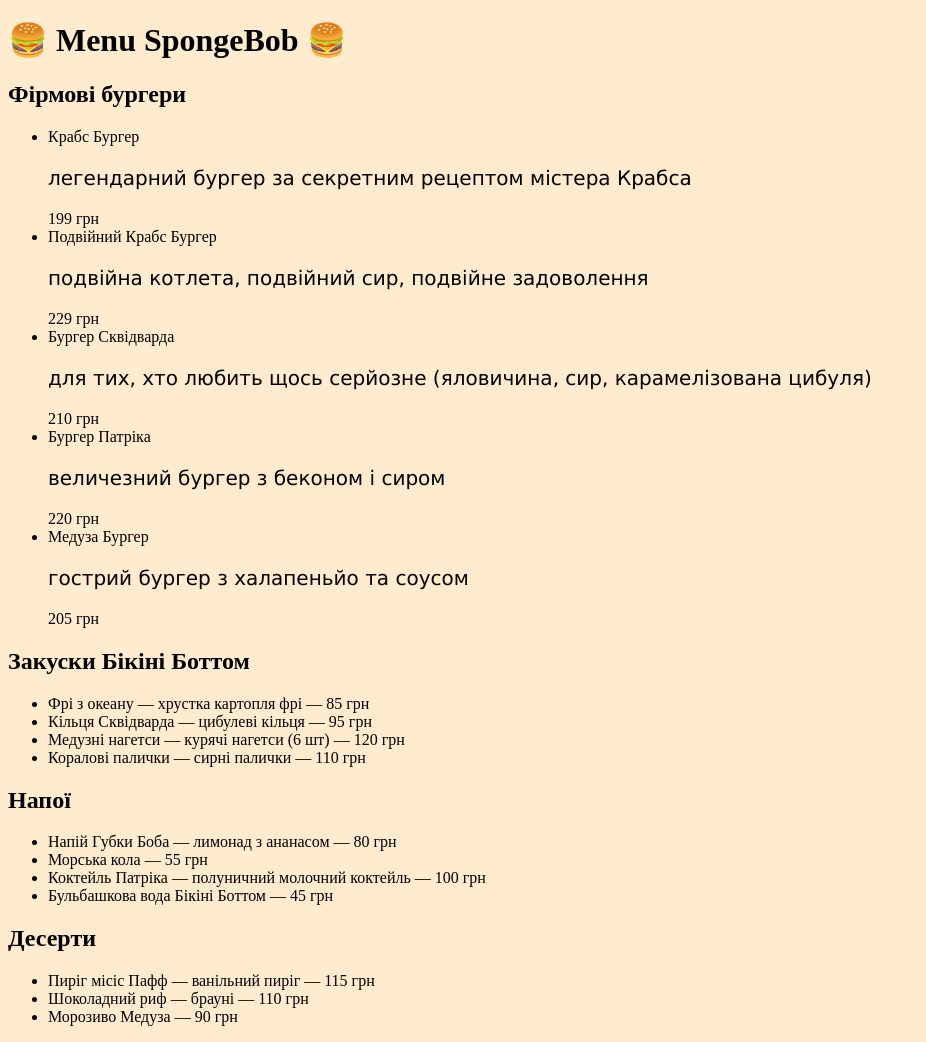
After one commit to siZma-hue/Pet-Project-Django, a Django app: page /menu/ in a window 1280 px wide. The commit adds this page. Shown: the whole page, without its empty margins (0-926 px from the left). Run offline with Django 5.2, Linux system fonts and the light colour scheme.

Commit message:
add burger menu section

```diff
--- a/restaurant/urls.py
+++ b/restaurant/urls.py
@@ -22,4 +22,5 @@ from django.urls import path, include
 urlpatterns = [
     path('admin/', admin.site.urls),
     path('', include('system.urls')),
+
 ]
--- a/system/static/system/css/style.css
+++ b/system/static/system/css/style.css
@@ -61,6 +61,7 @@ header {
 }
 
 .box {
+    background-color: #FFEED5;
     width: 344px;
     border: 1px solid orange;
     border-radius: 20px;
@@ -87,3 +88,15 @@ header {
     box-shadow: 0 10px 20px rgba(0,0,0,0.15);
     transition: 0.3s;
 }
+
+.menu {
+    color: black;
+}
+
+.menu h1 {
+    font-size: 2rem;
+}
+
+.menu h2 {
+    font-size: 1.5rem;
+}
--- /dev/null
+++ b/system/templates/system/menu.html
@@ -0,0 +1,70 @@
+{% load static %}
+<!DOCTYPE html>
+<html lang="en">
+<head>
+    <meta charset="UTF-8">
+    <title>Menu</title>
+    <link rel="stylesheet" href="{% static 'system/css/style.css' %}">
+</head>
+<body>
+    <div class="menu">
+        <h1>🍔 Menu SpongeBob 🍔</h1>
+            <div class="burger">
+                <h2>Фірмові бургери</h2>
+                <ul class="menu-list">
+                    <li class="menu-items">
+                        <span class="name">Крабс Бургер </span>
+                        <p class="description">легендарний бургер за секретним рецептом містера Крабса</p>
+                        <span class="price">199 грн</span>
+                    </li>
+                    <li class="menu-items">
+                        <span class="name">Подвійний Крабс Бургер</span>
+                        <p class="description">подвійна котлета, подвійний сир, подвійне задоволення</p>
+                        <span class="price">229 грн</span>
+                    </li>
+                    <li class="menu-items">
+                        <span class="name">Бургер Сквідварда </span>
+                        <p class="description">для тих, хто любить щось серйозне (яловичина, сир, карамелізована цибуля)</p>
+                        <span class="price">210 грн</span>
+                    </li>
+                    <li class="menu-items">
+                        <span class="name">Бургер Патріка </span>
+                        <p class="description">величезний бургер з беконом і сиром</p>
+                        <span class="price">220 грн</span>
+                    </li>
+                    <li class="menu-items">
+                        <span class="name">Медуза Бургер</span>
+                        <p class="description">гострий бургер з халапеньйо та соусом</p>
+                        <span class="price">205 грн</span>
+                    </li>
+                </ul>
+            </div>
+
+            <h2>Закуски Бікіні Боттом</h2>
+            <ul>
+                <li>Фрі з океану — хрустка картопля фрі — 85 грн</li>
+                <li>Кільця Сквідварда — цибулеві кільця — 95 грн</li>
+                <li>Медузні нагетси — курячі нагетси (6 шт) — 120 грн</li>
+                <li>Коралові палички — сирні палички — 110 грн</li>
+            </ul>
+
+            <h2>Напої</h2>
+            <ul>
+                <li>Напій Губки Боба — лимонад з ананасом — 80 грн</li>
+                <li>Морська кола — 55 грн</li>
+                <li>Коктейль Патріка — полуничний молочний коктейль — 100 грн</li>
+                <li>Бульбашкова вода Бікіні Боттом — 45 грн</li>
+            </ul>
+
+            <h2>Десерти</h2>
+            <ul>
+                <li>Пиріг місіс Пафф — ванільний пиріг — 115 грн</li>
+                <li>Шоколадний риф — брауні — 110 грн</li>
+                <li>Морозиво Медуза — 90 грн</li>
+            </ul>
+
+
+        </div>
+
+</body>
+</html>
--- a/system/urls.py
+++ b/system/urls.py
@@ -3,7 +3,5 @@ from . import views
 
 urlpatterns = [
     path('', views.home, name='home'),
-    path('dine/', views.dine_in),
-    path('pickup/', views.pickup_order),
-    path('delivery/', views.delivery_order),
+    path('menu/', views.menu, name='menu'),
 ]
--- a/system/views.py
+++ b/system/views.py
@@ -1,19 +1,22 @@
-from .models import Category
+from .models import Category, HomePage
 from .models import Dish
 from django.http import HttpResponse
 from django.shortcuts import render
 
 def home(request):
+    hp = HomePage.objects.all()
+    return render(request, 'system/index.html', {'homepage': hp})
+
+def menu(request):
     qs = Dish.objects.all()
-    return render(request, 'system/index.html', {'dishes': qs})
-
+    return render(request, 'system/menu.html', {'dishes': qs})
 
 
 def dine_in(request):
-    return HttpResponse('<h2>В заведении</h2>')
+    return HttpResponse('<h2>У закладі</h2>')
 
 def pickup_order(request):
-    return HttpResponse('<h2>С собой</h2>')
+    return HttpResponse('<h2>З собою</h2>')
 
 def delivery_order(request):
     return HttpResponse('<h2>Доставка</h2>')
```
Also changed, not shown: system/models.py (+7 -0 lines), system/templates/system/index.html (+3 -7 lines).
